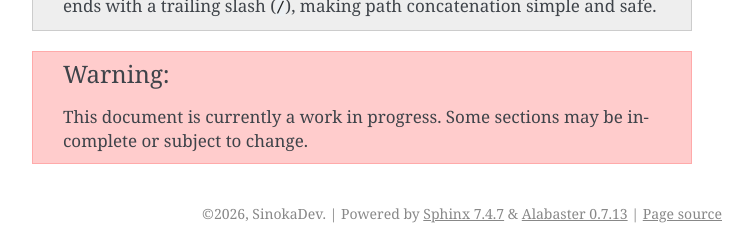
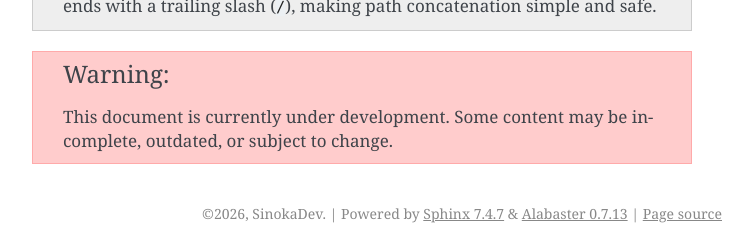
Before and after one commit to sinokadev/notengine, a Sphinx documentation site: the page built from docs/source/getting-started.rst, in a window 1280 px wide and 900 px high, scrolled down 5433 px. Shown: the part 647-897 px from the top of the window, without its empty margins (388-1141 px from the left). Built offline with Sphinx 7.4.7, drawn with Linux system fonts in a browser that asks for light colours; pages that are not in the unit, such as notebooks, are missing from menus; the version number could not be read and is left out.

Commit message:
fix docs

```diff
--- a/docs/source/getting-started.rst
+++ b/docs/source/getting-started.rst
@@ -278,7 +278,7 @@ If you need to change the asset root dynamically at runtime, use :cpp:func:`knot
 
 .. warning::
 
-   This document is currently a work in progress. Some sections may be incomplete or subject to change.
+   This document is currently under development. Some content may be incomplete, outdated, or subject to change.
 
 .. toctree::
    :maxdepth: 2
```
